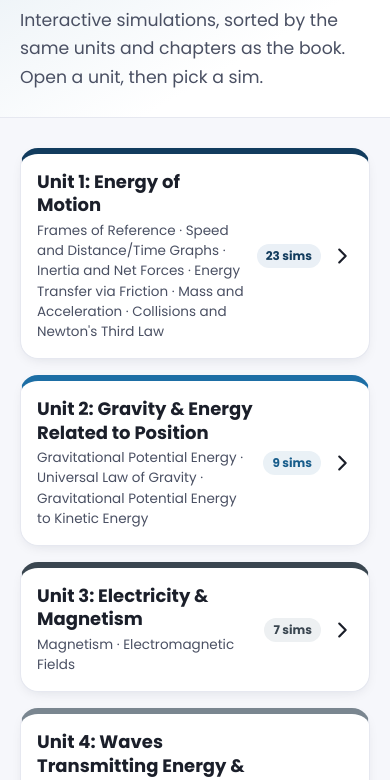
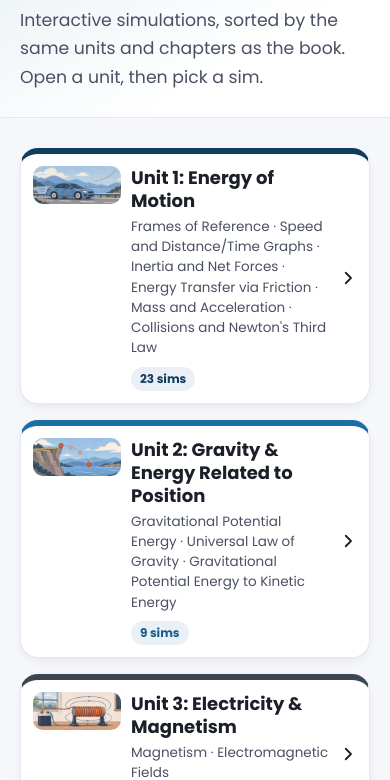
Before and after one commit to dlamarr23-bit/sim-library, a plain HTML site: page index.html in a window 390 px wide. Shown: the part 64-844 px from the top of the page. Drawn offline with Linux system fonts and the light colour scheme.

Commit message:
Show unit images beside Sims titles and chapter text

```diff
--- a/index.html
+++ b/index.html
@@ -156,6 +156,15 @@
   }
   summary.unit-summary::-webkit-details-marker { display: none; }
   summary.unit-summary:focus-visible { outline: 3px solid var(--unit); outline-offset: -3px; border-radius: 12px; }
+  .unit-art {
+    display: block;
+    flex: 0 0 auto;
+    width: 170px;
+    height: auto;
+    aspect-ratio: 960 / 416;
+    object-fit: cover;
+    border-radius: 10px;
+  }
   .unit-text { flex: 1 1 auto; min-width: 0; }
   .unit-name {
     display: block;
@@ -293,6 +302,7 @@
 
   @media (max-width: 760px) {
     summary.unit-summary { padding: 16px; gap: 10px; }
+    .unit-art { width: 130px; }
     .unit-body { padding: 18px 14px 16px; }
     .topic { grid-template-columns: minmax(0, 1fr); gap: 8px; }
     .topic-label { padding: 0 2px; }
@@ -304,7 +314,11 @@
   }
   /* phones: the whole row is the link, so its arrow goes and the play button and logo shrink to leave room for words */
   @media (max-width: 520px) {
-    .unit-count { padding: 6px 9px; font-size: 12px; }
+    summary.unit-summary { display: grid; grid-template-columns: 88px minmax(0, 1fr) 18px; gap: 8px 10px; padding: 12px; }
+    .unit-art { width: 88px; grid-column: 1; grid-row: 1 / 3; align-self: start; }
+    .unit-text { grid-column: 2; grid-row: 1; }
+    .unit-count { grid-column: 2; grid-row: 2; justify-self: start; padding: 6px 9px; font-size: 12px; }
+    .unit-chevron { grid-column: 3; grid-row: 1 / 3; width: 18px; height: 18px; }
     .sim-row { gap: 10px; padding: 11px 10px; }
     .sim-play { width: 34px; height: 34px; }
     .sim-play::before { width: 9px; height: 11px; margin-left: 2px; }
@@ -348,6 +362,7 @@
 <main>
     <details class="unit" data-unit="u1">
       <summary class="unit-summary">
+        <img class="unit-art" src="assets/chapter-art/u1.jpg" width="960" height="416" alt="" decoding="async">
         <span class="unit-text">
           <span class="unit-name">Unit 1: Energy of Motion</span>
           <span class="unit-topics">Frames of Reference &middot; Speed and Distance/Time Graphs &middot; Inertia and Net Forces &middot; Energy Transfer via Friction &middot; Mass and Acceleration &middot; Collisions and Newton&#x27;s Third Law</span>
@@ -590,6 +605,7 @@
 
     <details class="unit" data-unit="u2">
       <summary class="unit-summary">
+        <img class="unit-art" src="assets/chapter-art/u2.jpg" width="960" height="416" alt="" decoding="async">
         <span class="unit-text">
           <span class="unit-name">Unit 2: Gravity &amp; Energy Related to Position</span>
           <span class="unit-topics">Gravitational Potential Energy &middot; Universal Law of Gravity &middot; Gravitational Potential Energy to Kinetic Energy</span>
@@ -704,6 +720,7 @@
 
     <details class="unit" data-unit="u3">
       <summary class="unit-summary">
+        <img class="unit-art" src="assets/chapter-art/u3.jpg" width="960" height="416" alt="" decoding="async">
         <span class="unit-text">
           <span class="unit-name">Unit 3: Electricity &amp; Magnetism</span>
           <span class="unit-topics">Magnetism &middot; Electromagnetic Fields</span>
@@ -795,6 +812,7 @@
 
     <details class="unit" data-unit="u4">
       <summary class="unit-summary">
+        <img class="unit-art" src="assets/chapter-art/u4.jpg" width="960" height="416" alt="" decoding="async">
         <span class="unit-text">
           <span class="unit-name">Unit 4: Waves Transmitting Energy &amp; Information</span>
           <span class="unit-topics">Intro to Wave Properties &middot; Light Waves &middot; Waves &amp; Information Technology</span>
@@ -913,6 +931,7 @@
 
     <details class="unit" data-unit="u5">
       <summary class="unit-summary">
+        <img class="unit-art" src="assets/chapter-art/u5.jpg" width="960" height="416" alt="" decoding="async">
         <span class="unit-text">
           <span class="unit-name">Unit 5: Thermal Energy &amp; Heat Flow</span>
           <span class="unit-topics">Energy Transfer and Temperature &middot; Changes in Energy at the Molecular Level &middot; Phase Changes and Energy Transfer</span>
@@ -1042,6 +1061,7 @@
 
     <details class="unit" data-unit="u6">
       <summary class="unit-summary">
+        <img class="unit-art" src="assets/chapter-art/u6.jpg" width="960" height="416" alt="" decoding="async">
         <span class="unit-text">
           <span class="unit-name">Unit 6: Chemical Energy &amp; Reactions</span>
           <span class="unit-topics">Molecular Composition &middot; Physical and Chemical Properties &middot; Conservation of Matter &middot; Synthetic vs. Natural</span>
```
